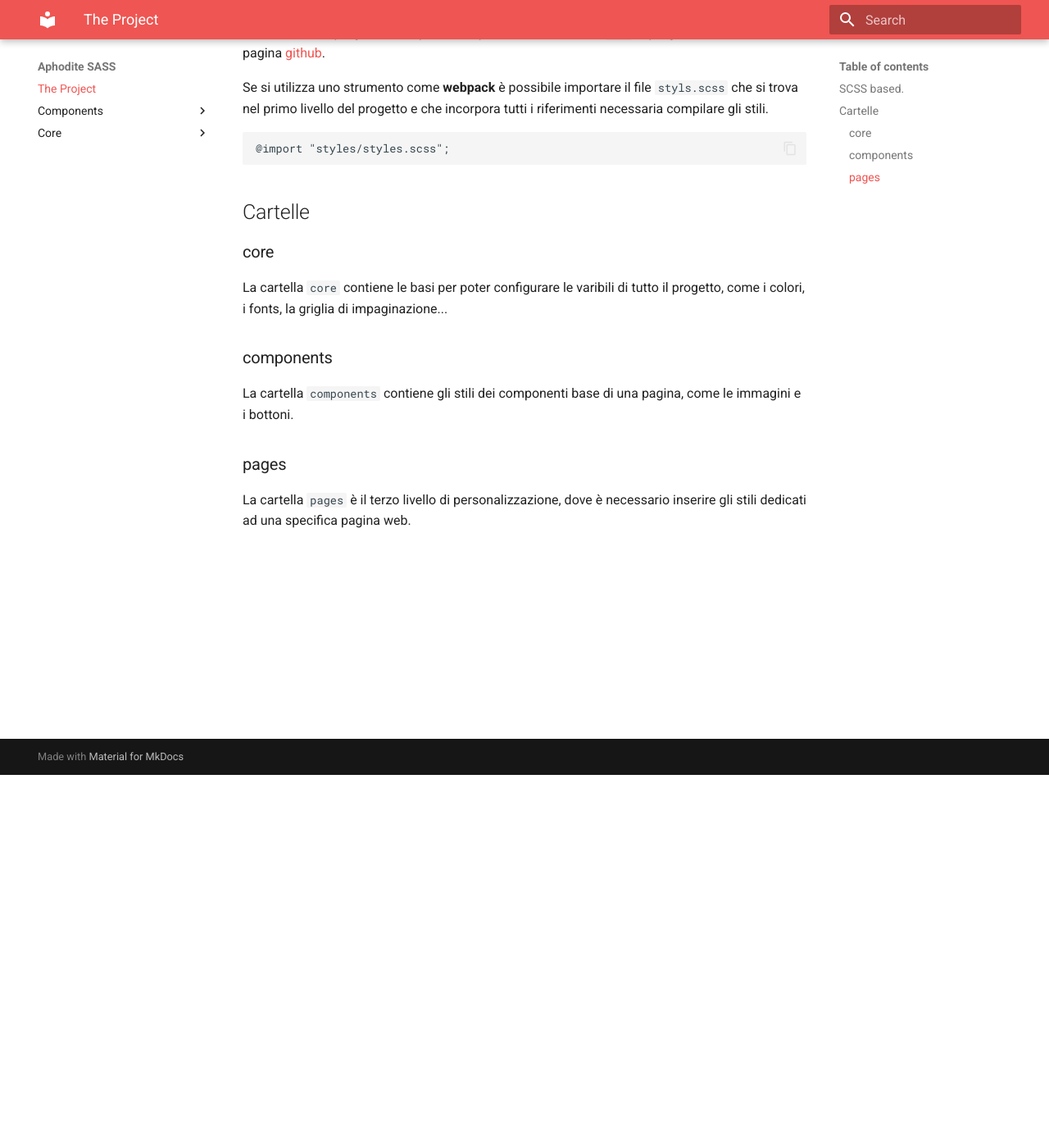
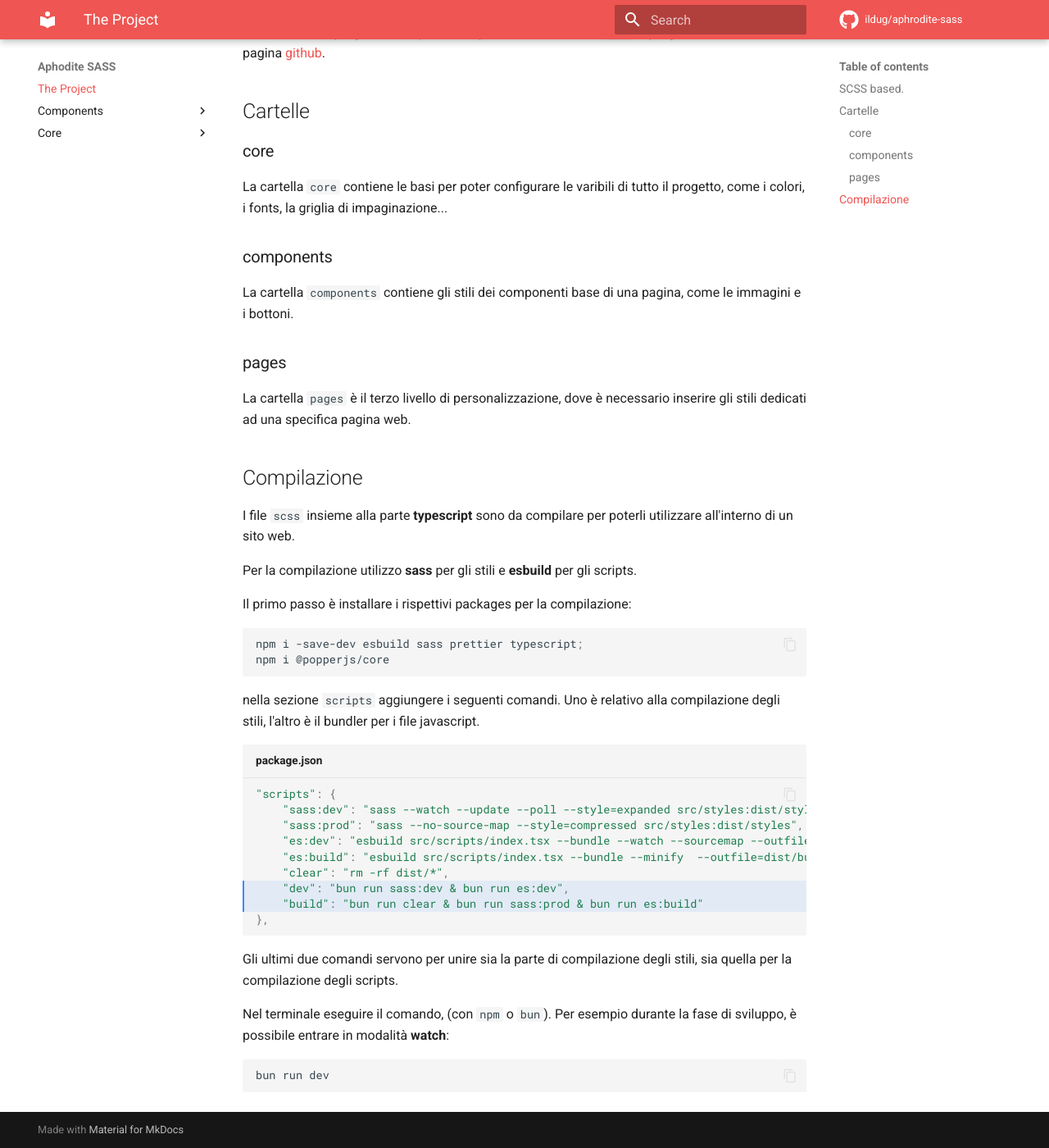
Before and after one commit to ilDug/aphrodite-sass, an MkDocs documentation site: the page built from docs/docs/index.md, in a window 1280 px wide and 1400 px high, scrolled down 455 px. Shown: the whole window at 82% size. Built offline with MkDocs 1.6.1 and Material for MkDocs 9.7.7, drawn with Linux system fonts in a browser that asks for light colours; comment, search, counter and statistics services are not loaded.

Commit message:
Aggiornamento dei packages con esbuild. Rimosso webpack

````diff
--- a/docs/docs/index.md
+++ b/docs/docs/index.md
@@ -9,10 +9,6 @@ Un altro motivo che ha incoraggiato la crescita di questo progetto, è il voler
 Il progetto non è altro che una raccolta di stli in formato scss, strutturato in cartelle, da copiare e personalizzare nel proprio sito.
 
 La struttura del progetto da copiare è disponibile nella cartella `src`. Il progetto è scaricabile dalla pagina [github](https://github.com/ilDug/aphrodite-sass).
-
-Se si utilizza uno strumento come **webpack** è possibile importare il file `styls.scss` che si trova nel primo livello del progetto e che incorpora tutti i riferimenti necessaria compilare gli stili.
-
-    @import "styles/styles.scss";
 
 ## Cartelle
 
@@ -27,3 +23,37 @@ La cartella `components` contiene gli stili dei componenti base di una pagina, c
 ### pages
 
 La cartella `pages` è il terzo livello di personalizzazione, dove è necessario inserire gli stili dedicati ad una specifica pagina web.
+
+## Compilazione
+
+I file `scss` insieme alla parte **typescript** sono da compilare per poterli utilizzare all'interno di un sito web.
+
+Per la compilazione utilizzo **sass** per gli stili e **esbuild** per gli scripts.
+
+Il primo passo è installare i rispettivi packages per la compilazione:
+
+```bash
+npm i -save-dev esbuild sass prettier typescript;
+npm i @popperjs/core
+```
+
+nella sezione `scripts` aggiungere i seguenti comandi. Uno è relativo alla compilazione degli stili, l'altro è il bundler per i file javascript.
+
+``` javascript title="package.json" hl_lines="7-8"
+"scripts": {
+    "sass:dev": "sass --watch --update --poll --style=expanded src/styles:dist/styles",
+    "sass:prod": "sass --no-source-map --style=compressed src/styles:dist/styles",
+    "es:dev": "esbuild src/scripts/index.tsx --bundle --watch --sourcemap --outfile=dist/bundle.js",
+    "es:build": "esbuild src/scripts/index.tsx --bundle --minify  --outfile=dist/bundle.js",
+    "clear": "rm -rf dist/*",
+    "dev": "bun run sass:dev & bun run es:dev",
+    "build": "bun run clear & bun run sass:prod & bun run es:build"
+},
+```
+Gli ultimi due comandi servono per unire sia la parte di compilazione degli stili, sia quella per la compilazione degli scripts.
+
+Nel terminale eseguire il comando,  (con `npm` o `bun`). Per esempio durante la fase di sviluppo, è possibile entrare in modalità **watch**:
+
+```sh
+bun run dev
+```
--- a/docs/mkdocs.yml
+++ b/docs/mkdocs.yml
@@ -7,6 +7,9 @@ theme:
     accent: indigo
   features:
     - content.code.copy
+    - content.code.annotate
+  icon:
+    repo: fontawesome/brands/github
 
 markdown_extensions:
   - pymdownx.highlight:
@@ -16,3 +19,6 @@ markdown_extensions:
   - pymdownx.inlinehilite
   - pymdownx.snippets
   - pymdownx.superfences
+
+repo_url: https://github.com/ildug/aphrodite-sass
+repo_name: ildug/aphrodite-sass
````
Also changed, not shown: docs/docs/components/counter.md (+1 -1 lines), package.json (+8 -16 lines), 2 other files.
